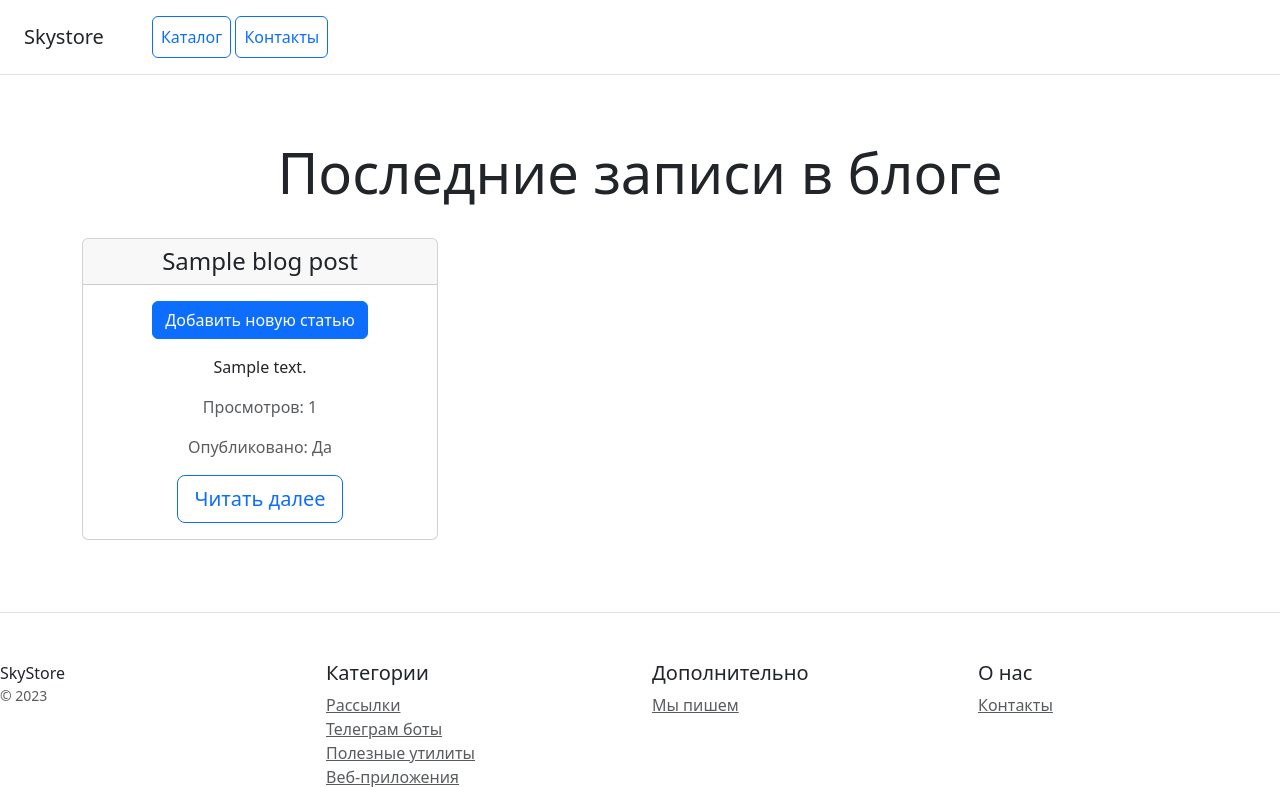
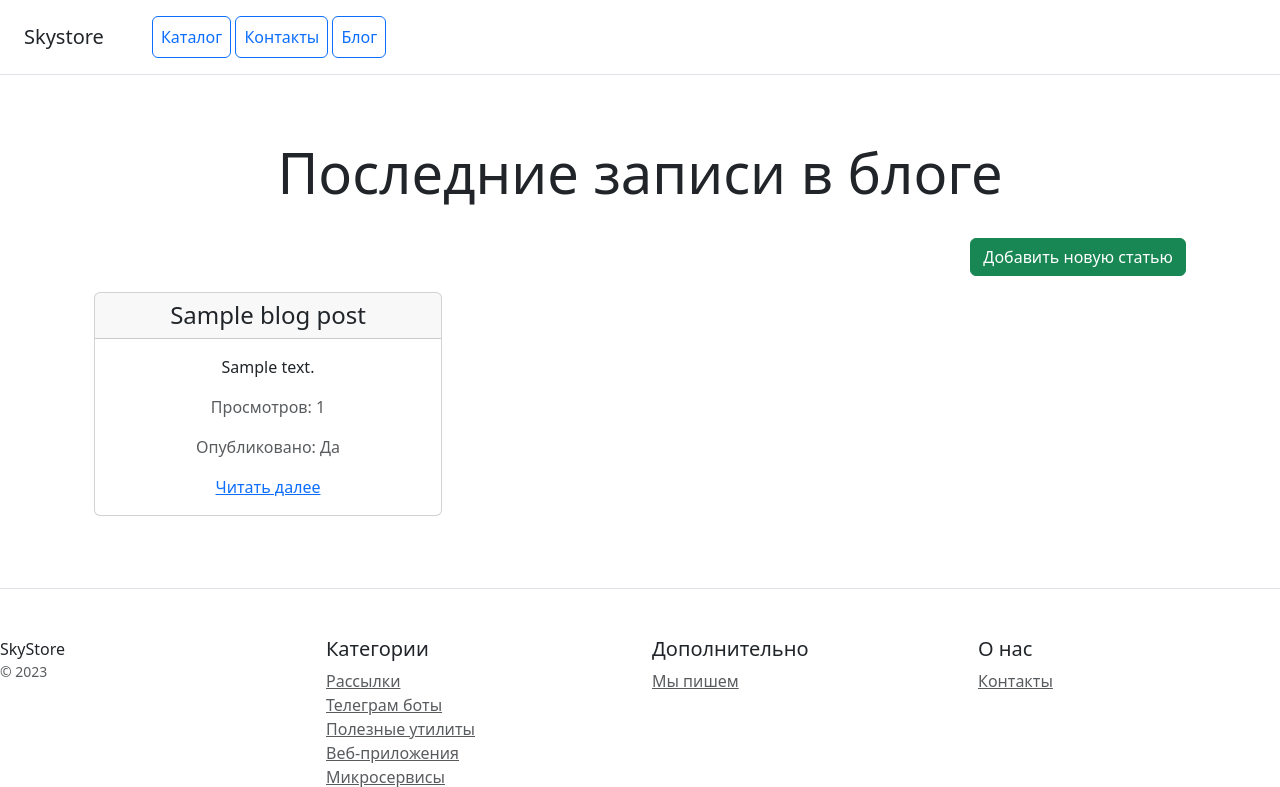
Before and after one commit to Doczadrot/Doczadrot-DjangoHomeWork, a Django app: template blog/templates/blog/blog_list.html in a window 1280 px wide. Shown: the top 787 px of the page. Run offline with Django 5.2, Linux system fonts and the light colour scheme; the template is opened without the code that fills it: most values are stand-ins (such as "Sample title", 1, 10 or a date in 2020); data that the repository does not hold is empty.

Commit message:
Удален метод слаг, доработана кнопка "добавить статью", обновлен переход по страницам.

```diff
--- a/blog/admin.py
+++ b/blog/admin.py
@@ -6,6 +6,6 @@
 
 @admin.register(Blog)
 class BlogAdmin(admin.ModelAdmin):
-    list_display = ('title', 'contents', 'on_published', 'date_created', 'count_views', 'slug')
+    list_display = ('title', 'contents', 'on_published', 'date_created', 'count_views')
     list_filter = ('on_published', 'date_created',)
     search_fields = ('title', 'contents')
--- a/blog/models.py
+++ b/blog/models.py
@@ -3,7 +3,6 @@
 
 class Blog(models.Model):
     title = models.CharField(max_length=255, verbose_name="Заголовок")
-    slug = models.CharField(max_length=255, verbose_name="Slug", unique=True, blank=True, null=True)
     contents = models.TextField(verbose_name="Содержимое", blank=True, null=True)
     date_created = models.DateTimeField(auto_now_add=True, verbose_name="Дата создания")
     preview = models.ImageField(upload_to="blog_images/", verbose_name="Изображение", blank=True, null=True)
--- a/blog/templates/blog/blog_detail.html
+++ b/blog/templates/blog/blog_detail.html
@@ -13,9 +13,9 @@
     <p class="text-muted">Просмотров: {{ blog_post.count_views }}</p>
 
 
-    <a href="{% url 'blog:blog_update' slug=blog_post.slug %}" class="btn btn-warning mt-3">Редактировать статью</a>
-    <a href="{% url 'blog:blog_delete' slug=blog_post.slug %}" class="btn btn-danger mt-3 ml-2">Удалить статью</a>
-    <a href="{% url 'blog:blog_list' %}" class="btn btn-secondary mt-3">Назад к списку</a>
+    <a href="{% url 'blog:update' pk=blog_post.pk %}" class="btn btn-warning mt-3">Редактировать статью</a>
+    <a href="{% url 'blog:delete' pk=blog_post.pk %}" class="btn btn-danger mt-3 ml-2">Удалить статью</a>
+    <a href="{% url 'blog:list' %}" class="btn btn-secondary mt-3">Назад к списку</a>
 
 </div>
 {% endblock %}
--- a/blog/templates/blog/blog_list.html
+++ b/blog/templates/blog/blog_list.html
@@ -4,6 +4,13 @@
 <h1 class="display-4">Последние записи в блоге</h1>
 {% endblock %}
 {% block content %}
+<div class="container">
+    <div class="row mb-3">
+        <div class="col-12 text-end">
+            <a href="{% url 'blog:create' %}" class="btn btn-success">Добавить новую статью</a>
+        </div>
+    </div>
+
     <div class="row text-center">
         {% for blog_post in blog_list %}
         <div class="col-md-4">
@@ -15,11 +22,10 @@
                     {% if blog_post.preview %}
                     <img class="card-img-top" src="{{ blog_post.preview.url }}" alt="{{ blog_post.title }}" style="max-height: 150px; object-fit: cover;">
                     {% endif %}
-                <a href="{% url 'blog:blog_create' %}" class="btn btn-primary mb-3">Добавить новую статью</a>
                     <p class="card-text">{{ blog_post.contents|truncatechars:150 }}</p>
                     <p class="text-muted">Просмотров: {{ blog_post.count_views }}</p>
                     <p class="text-muted">Опубликовано: {% if blog_post.on_published %}Да{% else %}Нет{% endif %}</p>
-                <a href="{% url 'blog:blog_detail' blog_post.slug %}" class="btn btn-lg btn-block btn-outline-primary">Читать далее</a>
+                   <a href="{% url 'blog:detail' blog_post.pk %}">Читать далее</a>
                 </div>
             </div>
         </div>
@@ -29,4 +35,5 @@
         </div>
         {% endfor %}
     </div>
+</div>
 {% endblock %}
--- a/blog/urls.py
+++ b/blog/urls.py
@@ -6,9 +6,9 @@
 app_name = 'blog'
 
 urlpatterns = [
-    path('', BlogListView.as_view(), name='blog_list'),
-    path('create/', BlogCreateView.as_view(), name='blog_create'),
-    path('<slug:slug>/', BlogDetailView.as_view(), name='blog_detail'),
-    path('edit/<slug:slug>/', BlogUpdateView.as_view(), name='blog_update'),
-    path('delete/<slug:slug>/', BlogDeleteView.as_view(), name='blog_delete'),
+    path('', BlogListView.as_view(), name='list'),
+    path('create/', BlogCreateView.as_view(), name='create'),
+    path('<int:pk>/', BlogDetailView.as_view(), name='detail'),
+    path('<int:pk>/update/', BlogUpdateView.as_view(), name='update'),
+    path('<int:pk>/delete/', BlogDeleteView.as_view(), name='delete'),
 ]
--- a/catalog/templates/catalog/_includes/main_menu.html
+++ b/catalog/templates/catalog/_includes/main_menu.html
@@ -3,5 +3,6 @@
     <nav class="ms-5">
         <a class="p-2 btn btn-outline-primary" href="/">Каталог</a>
         <a class="p-2 btn btn-outline-primary" href="/contact/">Контакты</a>
+        <a class="p-2 btn btn-outline-primary" href="{% url 'blog:list' %}">Блог</a>
     </nav>
 </div>
```
Lines whose indentation alone changed are shown as unchanged.
